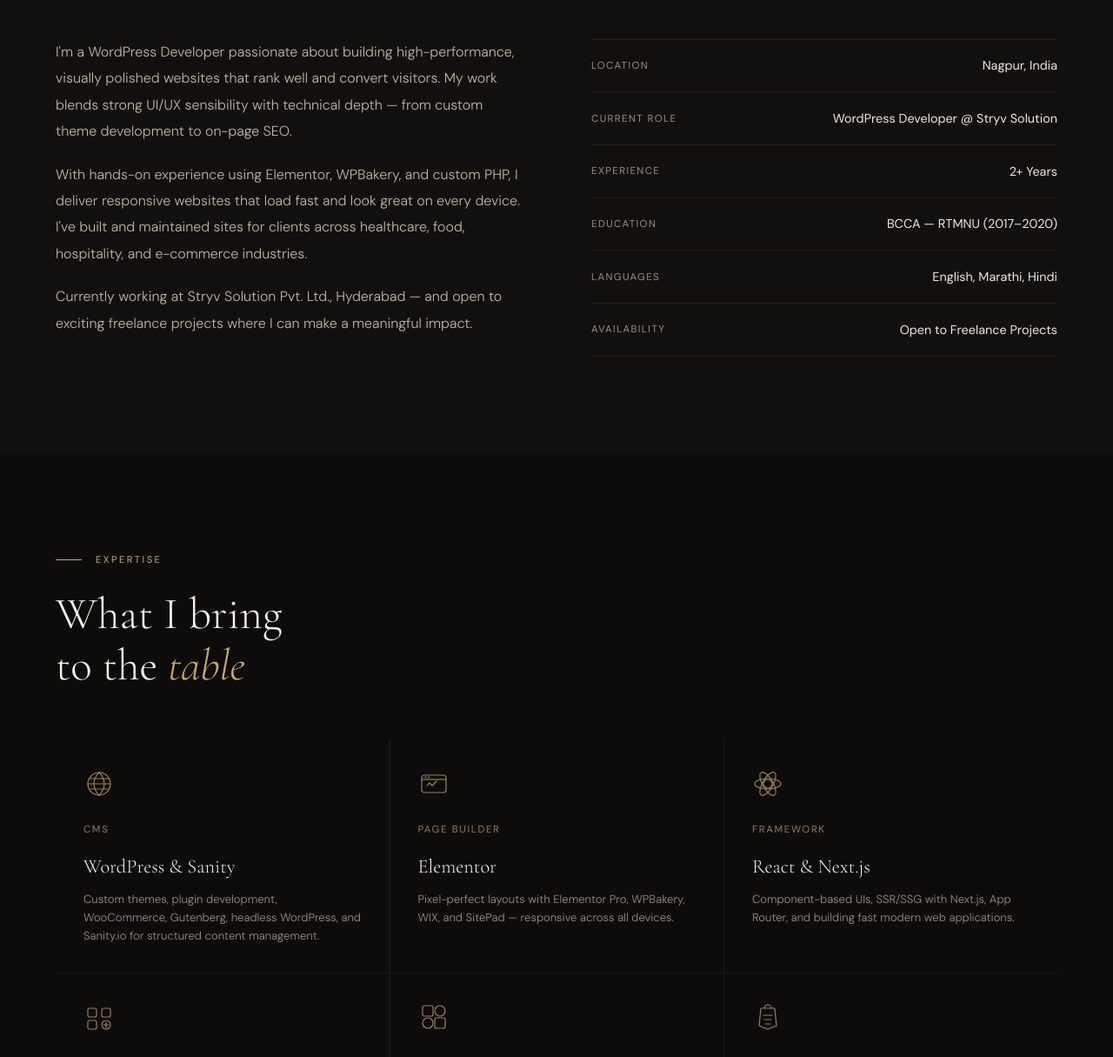
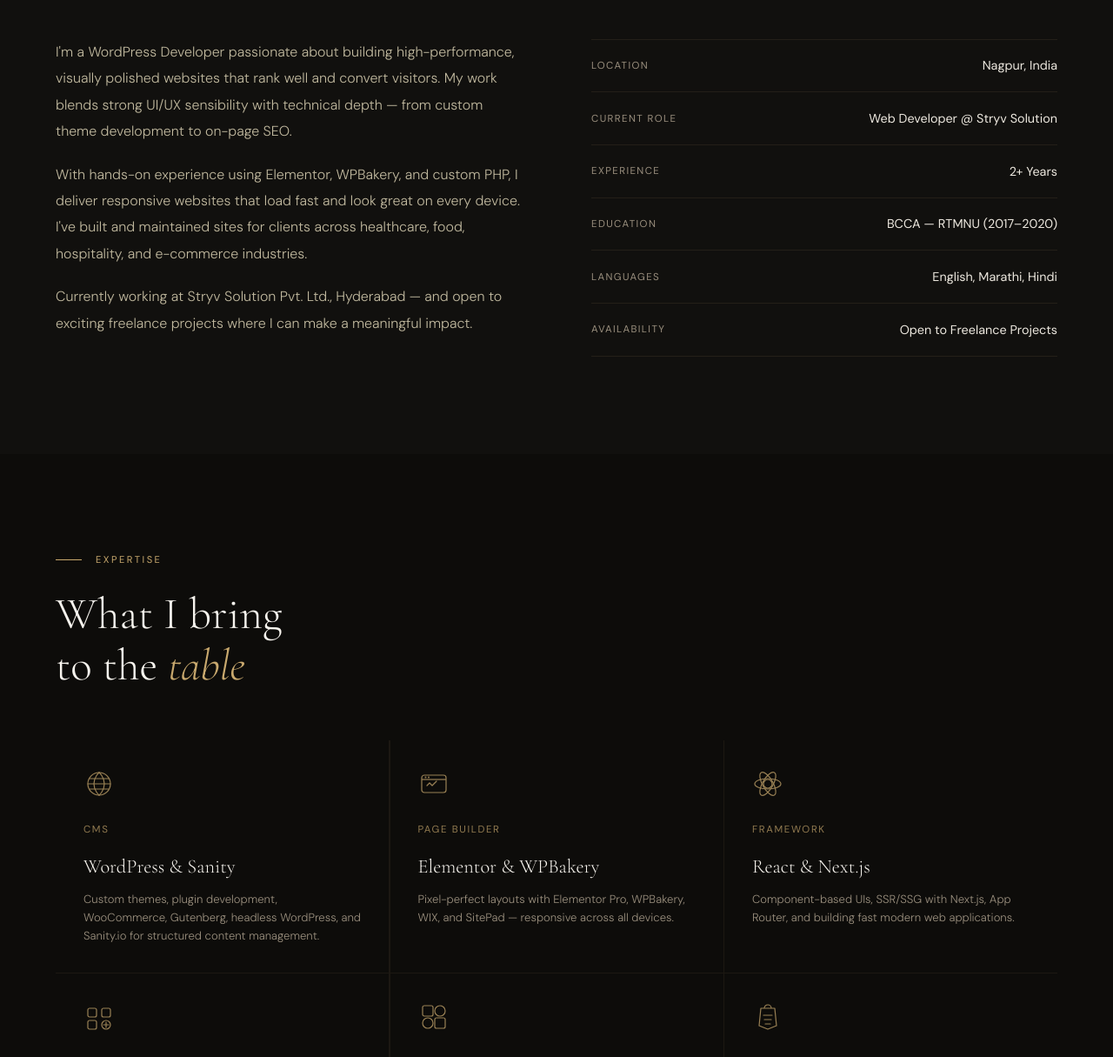
Before and after one commit to Shrutindane/new-portfolio, a plain HTML site: page index.html in a window 1280 px wide. Shown: the part 1076-2291 px from the top of the page at 87% size. Drawn offline with nearby package versions, Linux system fonts and the light colour scheme.

Commit message:
update data

```diff
--- a/index.html
+++ b/index.html
@@ -695,7 +695,7 @@
       </div>
       <div class="detail-row">
         <span class="detail-key">Current Role</span>
-        <span class="detail-val">WordPress Developer @ Stryv Solution</span>
+        <span class="detail-val">Web Developer @ Stryv Solution</span>
       </div>
       <div class="detail-row">
         <span class="detail-key">Experience</span>
@@ -743,7 +743,7 @@
         <path d="M10 20l3-3 3 3 5-5" stroke="#C9A96E" stroke-width="1.2" stroke-linecap="round" stroke-linejoin="round"/>
       </svg>
       <p class="skill-icon">Page Builder</p>
-      <h3 class="skill-name">Elementor</h3>
+      <h3 class="skill-name">Elementor & WPBakery </h3>
       <p class="skill-desc">Pixel-perfect layouts with Elementor Pro, WPBakery, WIX, and SitePad — responsive across all devices.</p>
     </div>
     <div class="skill-cell">
```
